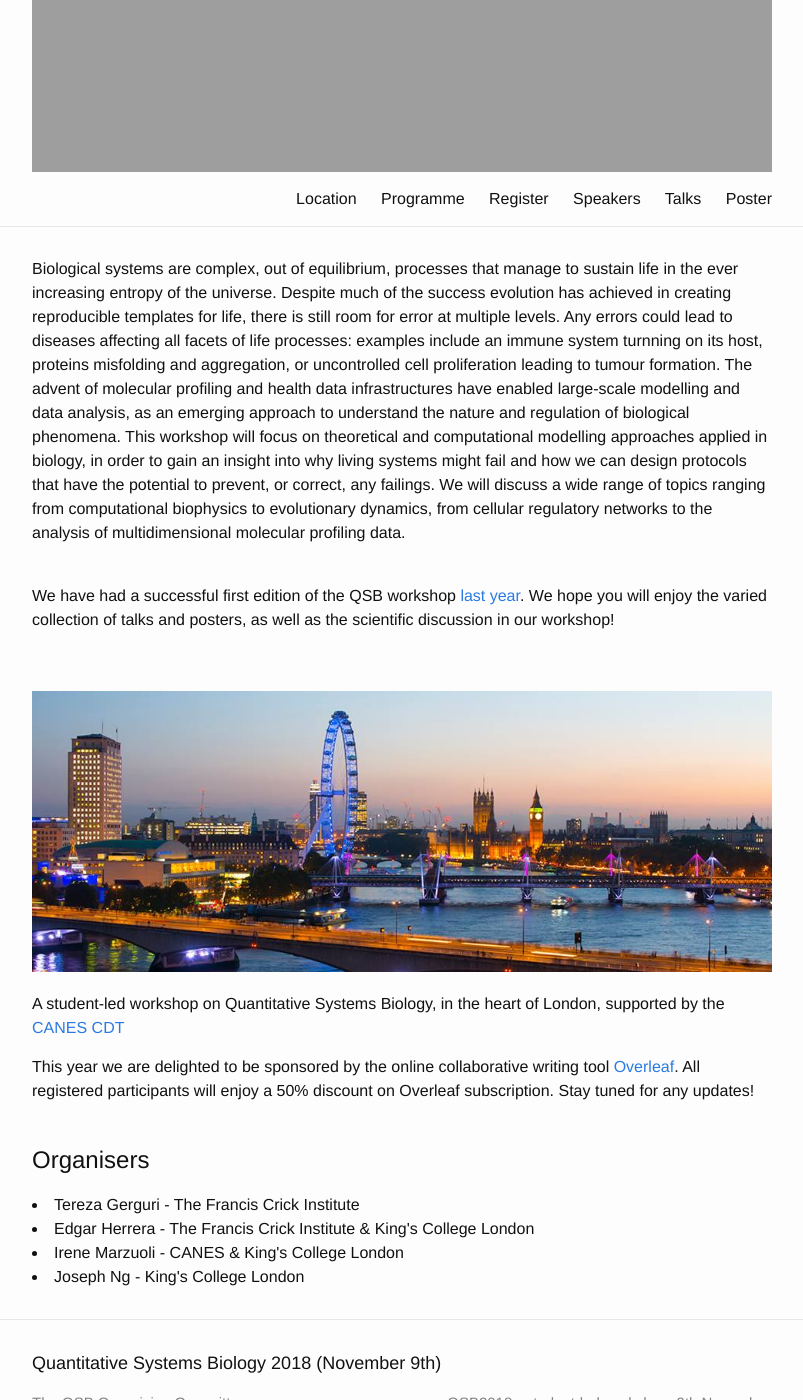
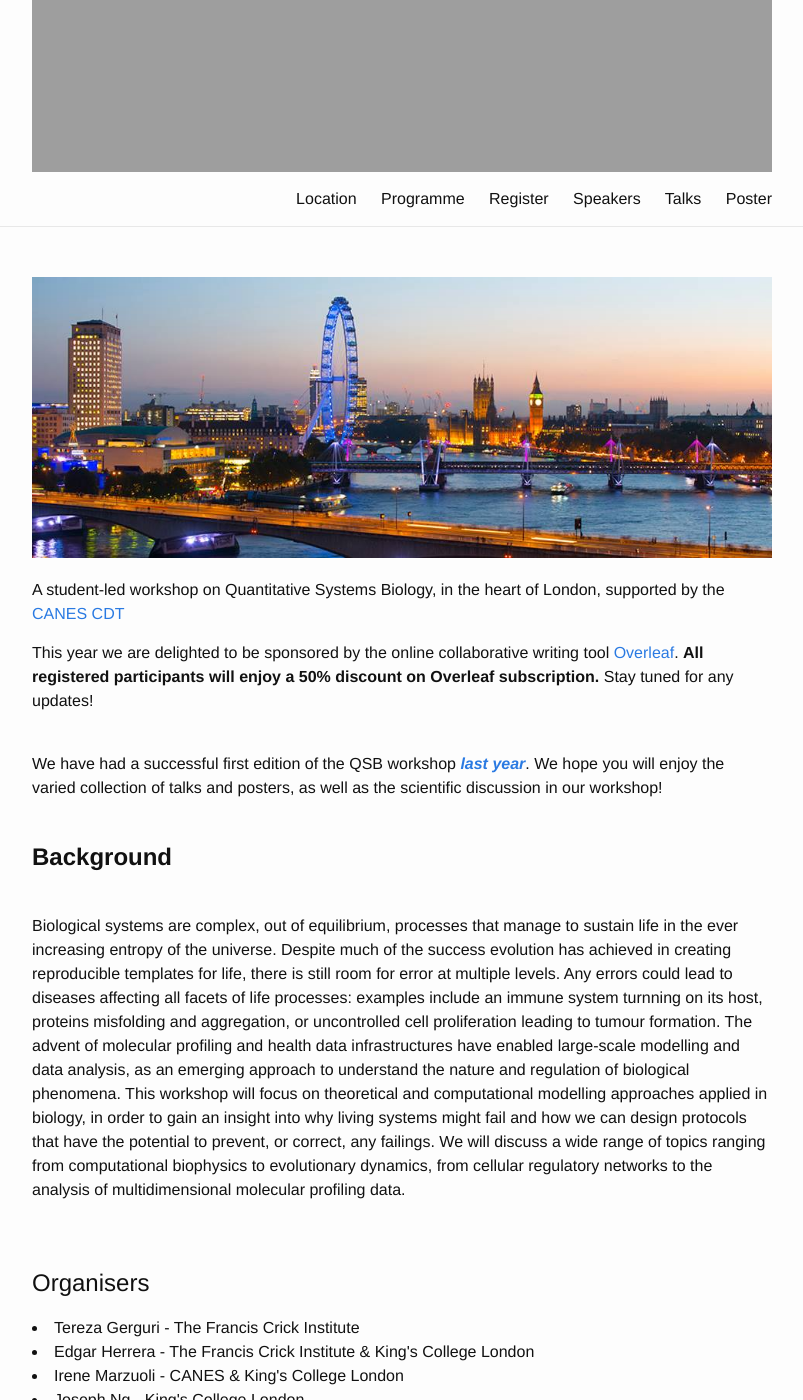
Before and after one commit to qsbworkshop/qsb2019, a Jekyll site: the page built from docs/index.md, in a window 1280 px wide and 1400 px high, scrolled down 442 px. Shown: the whole window, without its empty margins (238-1041 px from the left). Built offline with Jekyll 4.4.1, drawn with Linux system fonts in a browser that asks for light colours.

Commit message:
Update home.html

```diff
--- a/docs/_layouts/home.html
+++ b/docs/_layouts/home.html
@@ -7,17 +7,20 @@ layout: default
 <!--
   <h2 class="post-list"><em>This event has already occurred. Slides from the workshop talks can be found <a href="https://qsb2017.github.io/talks">here</a>. The workshop booklet, including the list of participants, can be downloaded <a href="images/QSB2017_workshop_booklet.pdf">here</a>.</em></h2>
 -->
+  <img src="images/kings.jpg" alt="KCL" vspace="20" style="width:100%;">
+  <p>A student-led workshop on Quantitative Systems Biology, in the heart of London, supported by the <a href="https://www.kcl.ac.uk/innovation/groups/noneqsys/index.aspx" >CANES CDT</a></p>
+  <h4>This year we are delighted to be sponsored by the online collaborative writing tool <a href="https://www.overleaf.com/">Overleaf</a>. <b>All registered participants will enjoy a 50% discount on Overleaf subscription.</b> Stay tuned for any updates!</h4>
+  <br>
+  <p>
+    We have had a successful first edition of the QSB workshop <a href="https://qsbworkshop.github.io/qsb2017"><em><b>last year</b></em></a>. We hope you will enjoy the varied collection of talks and posters, as well as the scientific discussion in our workshop!
+  </p>
+  <br>
+  <h2><b>Background</b></h2>
+  <br>
   <p>
   Biological systems are complex, out of equilibrium, processes that manage to sustain life in the ever increasing entropy of the universe. Despite much of the success evolution has achieved in creating reproducible templates for life, there is still room for error at multiple levels. Any errors could lead to diseases affecting all facets of life processes: examples include an immune system turnning on its host, proteins misfolding and aggregation, or uncontrolled cell proliferation leading to tumour formation. The advent of molecular profiling and health data infrastructures have enabled large-scale modelling and data analysis, as an emerging approach to understand the nature and regulation of biological phenomena. This workshop will focus on theoretical and computational modelling approaches applied in biology, in order to gain an insight into why living systems might fail and how we can design protocols that have the potential to prevent, or correct, any failings. We will discuss a wide range of topics ranging from computational biophysics to evolutionary dynamics, from cellular regulatory networks to the analysis of multidimensional molecular profiling data.
   </p>
   <br>
-  <p>
-    We have had a successful first edition of the QSB workshop <a href="https://qsbworkshop.github.io/qsb2017">last year</a>. We hope you will enjoy the varied collection of talks and posters, as well as the scientific discussion in our workshop!
-  </p>
-  <br>
-  <img src="images/kings.jpg" alt="KCL" vspace="20" style="width:100%;">
-  <p>A student-led workshop on Quantitative Systems Biology, in the heart of London, supported by the <a href="https://www.kcl.ac.uk/innovation/groups/noneqsys/index.aspx" >CANES CDT</a></p>
-  <h4>This year we are delighted to be sponsored by the online collaborative writing tool <a href="https://www.overleaf.com/">Overleaf</a>. All registered participants will enjoy a 50% discount on Overleaf subscription. Stay tuned for any updates!</h4>
 <br>
   {{ content }}
 
```
